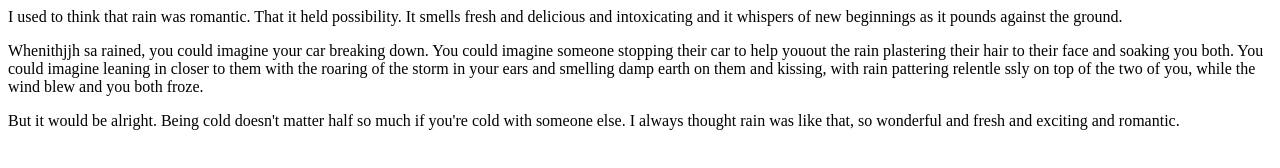
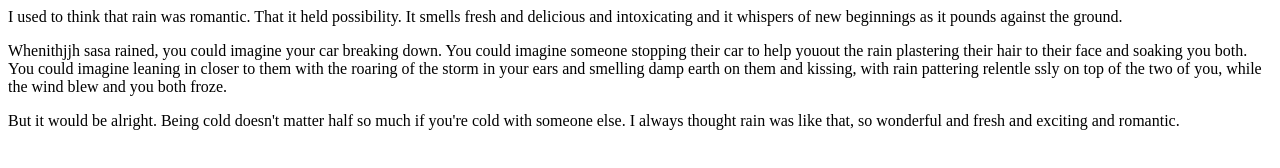
Before and after one commit to ZericZhu/Paragraph11, a plain HTML site: page index.html in a window 1280 px wide. Drawn offline with Linux system fonts and the light colour scheme.

Commit message:
moremore text

```diff
--- a/index.html
+++ b/index.html
@@ -1,6 +1,6 @@
 <p>I used to think that rain was romantic. That it held possibility. It smells fresh and delicious and intoxicating and it whispers of new beginnings as it pounds against the ground.</p>
 
-<p>Whenithjjh sa
+<p>Whenithjjh sasa
   rained, you could imagine your car breaking down. You could imagine someone stopping their car to help youout	the rain plastering their hair to their face and soaking you both. You could imagine leaning in closer to them with the roaring of the storm in your ears and smelling damp earth on them and kissing, with rain pattering relentle
 
   ssly on top of the two of you, while the wind blew and you both froze.</p>
```
